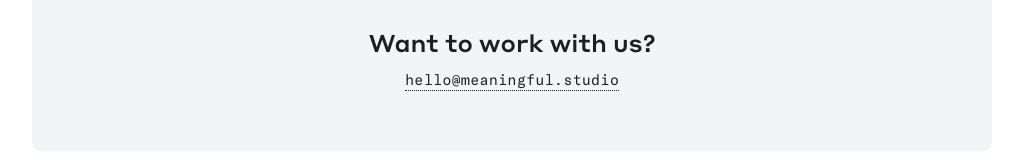
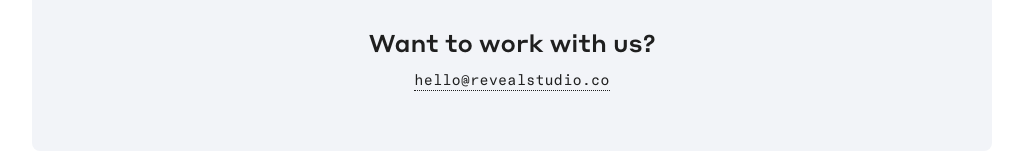
Before and after one commit to revealstudio/rvl-prewebsite, a React (Create React App) app: page / in a window 1280 px wide. Shown: the part 2235-2395 px from the top of the page, without its empty margins (128-1151 px from the left). Built offline with nearby package versions, Linux system fonts and the light colour scheme.

Commit message:
Change mail

```diff
--- a/src/index.js
+++ b/src/index.js
@@ -9,12 +9,12 @@
 );
 
 ReactDOM.render(
-    <DogeMode messages={["emoji-love_letter"]}><a href="mailto:hello@meaningful.studio">Contact us</a></DogeMode>,
+    <DogeMode messages={["emoji-love_letter"]}><a href="mailto:hello@revealstudio.co">Contact us</a></DogeMode>,
     document.getElementById('first-contact')
 );
 
 ReactDOM.render(
-    <DogeMode messages={["emoji-love_letter"]}><a href="mailto:hello@meaningful.studio">hello@meaningful.studio</a></DogeMode>,
+    <DogeMode messages={["emoji-love_letter"]}><a href="mailto:hello@revealstudio.co">hello@revealstudio.co</a></DogeMode>,
     document.getElementById('footer-contact')
 );
 
```
